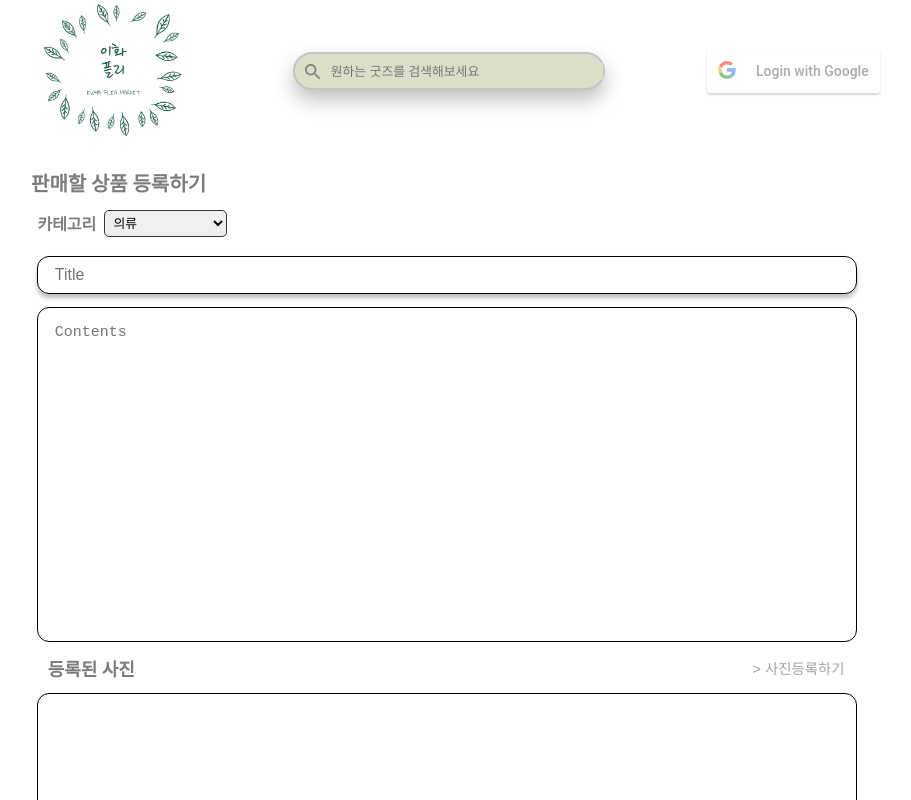
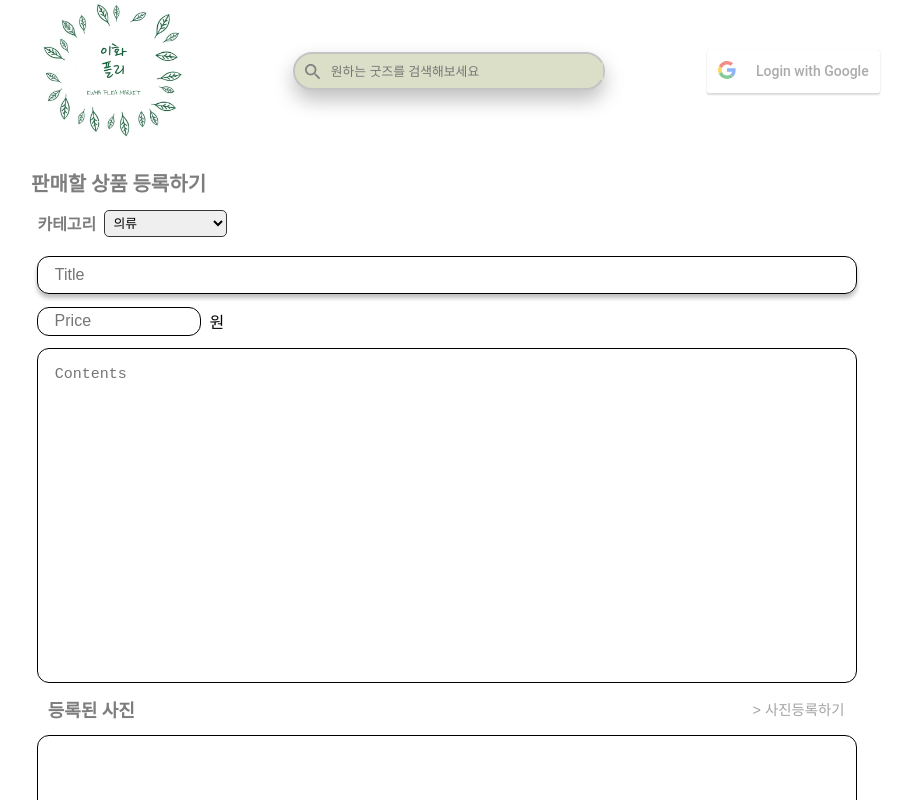
Before and after one commit to 2-FleaEWHA/FleaEWHA-frontend, a React (Create React App) app: page /productregister in a window 1280 px wide. Shown: the top 800 px of the page, without its empty margins (193-1104 px from the left). Built offline with nearby package versions, Linux system fonts and the light colour scheme.

Commit message:
feat: 가격 입력칸 추가

```diff
--- a/src/pages/ProductRegister.js
+++ b/src/pages/ProductRegister.js
@@ -6,6 +6,7 @@ function ProductRegister() {
     const [type, setType] = useState();
     const [user, setUser] = useState(1234);
     const [title, setTitle] = useState();
+    const [price, setPrice] = useState();
     const [content, setContent] = useState();
     const typeHandler = (e) => {
         e.preventDefault();
@@ -15,6 +16,10 @@ function ProductRegister() {
         e.preventDefault();
         setTitle(e.target.value);
     };
+    const priceHandler = (e) => {
+        e.preventDefault();
+        setPrice(e.target.value);
+    };
     const contentHandler = (e) => {
         e.preventDefault();
         setContent(e.target.value);
@@ -23,11 +28,15 @@ function ProductRegister() {
         e.preventDefault();
         console.log(type);
         console.log(title);
+        console.log(price);
         console.log(content);
         let body = {
             title: title,
             content: content,
-            userId: user
+            categoryId: type,
+            optionId: 1,
+            price: price,
+            accountId: user
         };
         console.log(body)
         //axios
@@ -51,10 +60,15 @@ function ProductRegister() {
                   </DropDown>
               </Category>
               <TitleBox>
-                  <TitleInput value={title} onChange={titleHandler} />
+                  <TitleInput value={title} onChange={titleHandler} required/>
               </TitleBox>
+              <PriceBar>
+                <PriceBox>
+                    <PriceInput value={price} onChange={priceHandler} required/>
+                </PriceBox>원
+              </PriceBar>
               <ContentBox>
-                  <ContentInput value={content} onChange={contentHandler}/>
+                  <ContentInput value={content} onChange={contentHandler} required/>
               </ContentBox>
               <PicTitle>
                   <div style={{'width': '50%'}}>등록된 사진</div>
@@ -111,6 +125,20 @@ width: 64%;
 margin-left: 10%; margin-right: 10%;
 margin-bottom: 1%;
 `
+const PriceBar = styled.div`
+display: inline-flex;
+align-items: center;
+width: 64%;
+margin-left: 10%; margin-right: 10%;
+margin-bottom: 1%;
+`
+const PriceBox = styled.div`
+display: inline-flex;
+align-items: center;
+box-sizing: border-box;
+border: 1px solid #000000; border-radius: 12px;
+width: 20%; margin-right: 1%;
+`
 const TitleInput = styled.input.attrs({
     placeholder: 'Title'
 })`
@@ -120,6 +148,16 @@ border: none;
 font-size: 100%;
 width: 90%;
 margin: 1%; padding-left: 1%;
+`
+const PriceInput = styled.input.attrs({
+    placeholder: 'Price'
+})`
+background: none;
+border: none;
+&:focus { outline: none;}
+font-size: 100%;
+width: 90%;
+margin: 2%; padding-left: 8%;
 `
 const ContentBox = styled.div`
 display: inline-flex;
```
